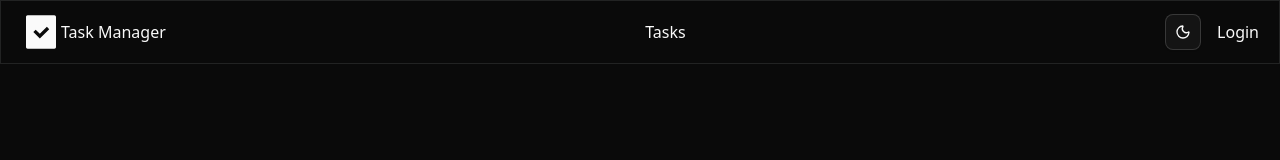
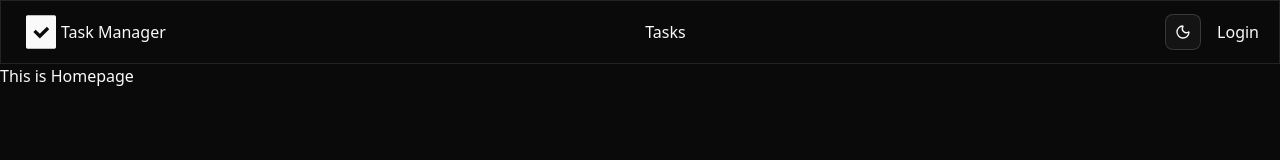
Before and after one commit to Mehedi86/Mehedi86-todo-app-with-react-shadcn_ui-redux-project-5, a React (Vite) app: page / in a window 1280 px wide. Shown: the top 160 px of the page. Built offline with nearby package versions, Linux system fonts and the light colour scheme.

Commit message:
added: Home page

```diff
--- /dev/null
+++ b/src/pages/Home.tsx
@@ -0,0 +1,9 @@
+import React from 'react'
+
+export default function Home() {
+  return (
+    <div>
+        <h1>This is Homepage</h1>
+    </div>
+  )
+}
--- a/src/routes/router.tsx
+++ b/src/routes/router.tsx
@@ -1,4 +1,5 @@
 import Mainlayout from "@/layout/Mainlayout";
+import Home from "@/pages/Home";
 import Tasks from "@/pages/Tasks";
 import { createBrowserRouter } from "react-router";
 
@@ -8,6 +9,10 @@ export const router = createBrowserRouter([
         element: <Mainlayout/>,
         children:[
             {
+                path: "/",
+                element: <Home/>
+            },
+            {
                 path: "/tasks",
                 element: <Tasks/>
             }
```
